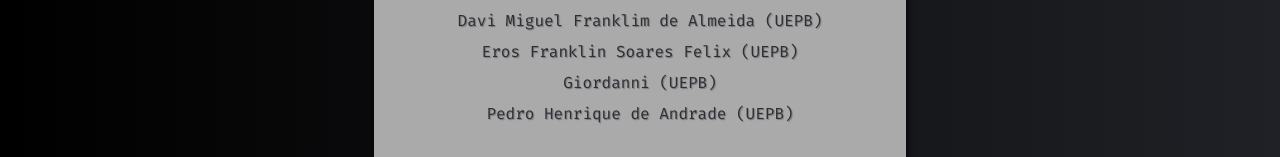
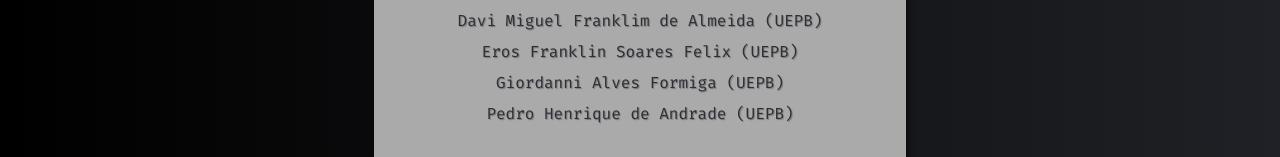
Before and after one commit to ErosFranklin/Screen_Programing, a plain HTML site: page creditos.html in a window 1280 px wide. Shown: the part 484-641 px from the top of the page. Drawn offline with nearby package versions, Linux system fonts and the light colour scheme.

Commit message:
adds colaboradores

```diff
--- a/creditos.html
+++ b/creditos.html
@@ -35,7 +35,7 @@
                 <p>Danilo Medeiros Dantas (UEPB)</p>
                 <p>Davi Miguel Franklim de Almeida (UEPB)</p>
                 <p>Eros Franklin Soares Felix (UEPB)</p>
-                <p>Giordanni (UEPB)</p>
+                <p>Giordanni Alves Formiga (UEPB)</p>
                 <p>Pedro Henrique de Andrade (UEPB)</p>
             <div>
                 <img src="imagens/apoiadores.png" alt="Apoiadores do Projeto">
```
